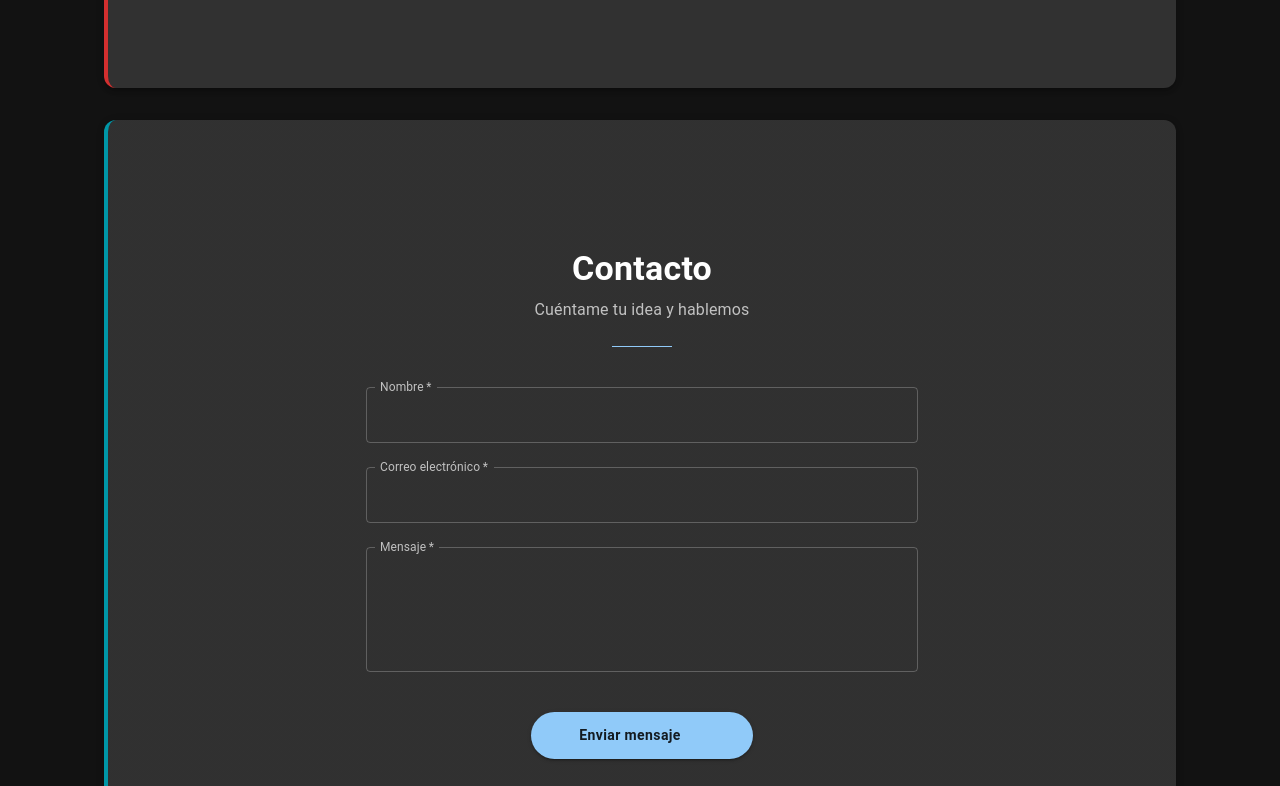
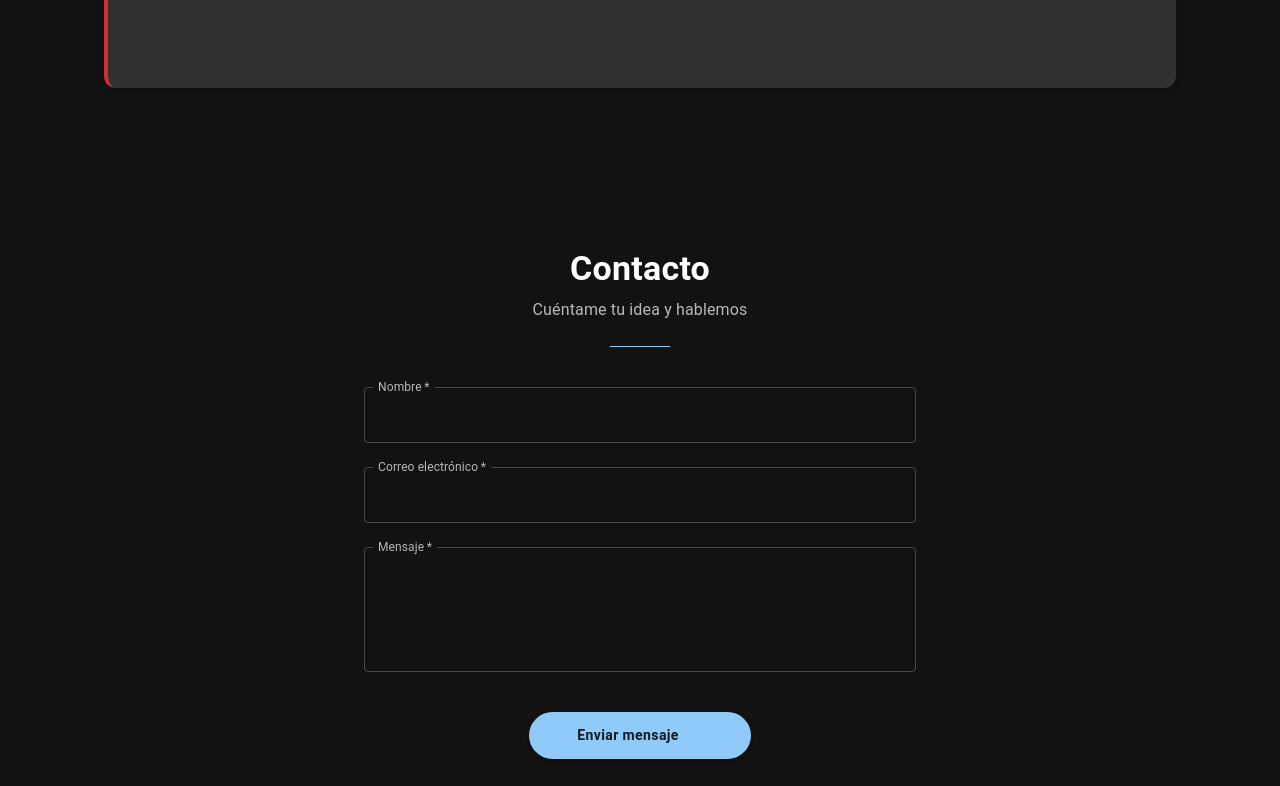
Before and after one commit to Patogol35/jorgito, a React (Vite) app: page / in a window 1280 px wide. Shown: the part 3494-4280 px from the top of the page. Built offline with nearby package versions, Linux system fonts and the light colour scheme; some icons are missing.

Commit message:
Update App.jsx

```diff
--- a/src/App.jsx
+++ b/src/App.jsx
@@ -72,7 +72,7 @@ function App() {
         {/* HERO */}
         <Hero mode={mode} setMode={setMode} />
 
-        {/* CONTENIDO */}
+        {/* SECCIONES CON CARD */}
         <Container
           maxWidth="lg"
           disableGutters
@@ -87,7 +87,6 @@ function App() {
             { id: "certifications", color: "#8e24aa", Component: Certifications },
             { id: "projects", color: "#1976d2", Component: Projects },
             { id: "contact", color: "#d32f2f", Component: Contact },
-            { id: "form", color: "#0097a7", Component: Form }, // 👈 NUEVA SECCIÓN
           ].map(({ id, color, Component }) => (
             <Paper
               key={id}
@@ -109,6 +108,15 @@ function App() {
             </Paper>
           ))}
         </Container>
+
+        {/* FORM SIN CARD - FONDO PRINCIPAL */}
+        <Box
+          sx={{
+            backgroundColor: "background.default",
+          }}
+        >
+          <Form />
+        </Box>
 
         {/* FOOTER */}
         <Footer />
```
